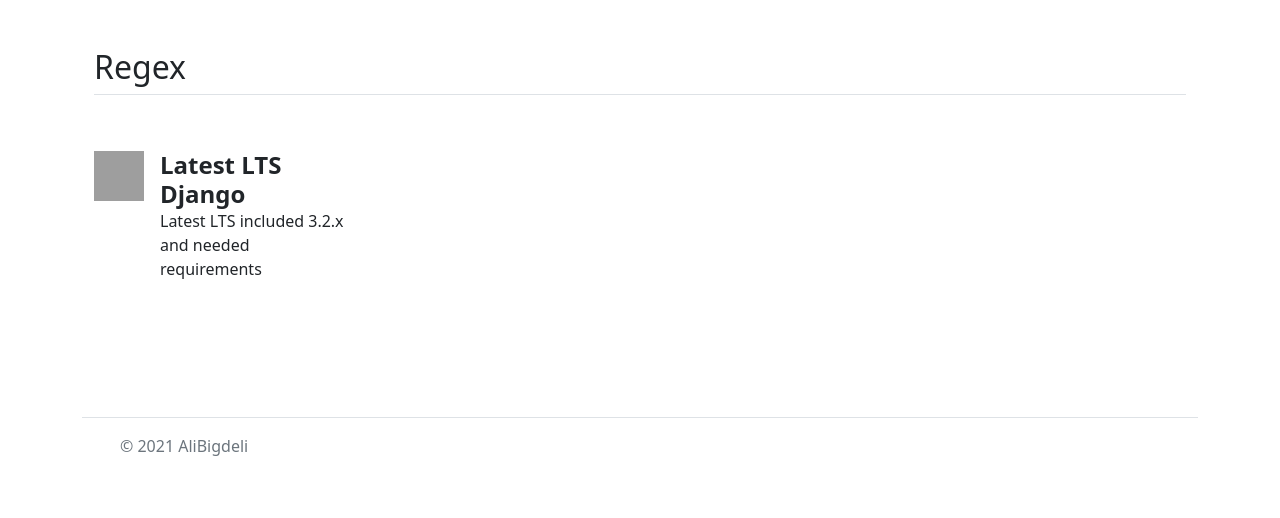
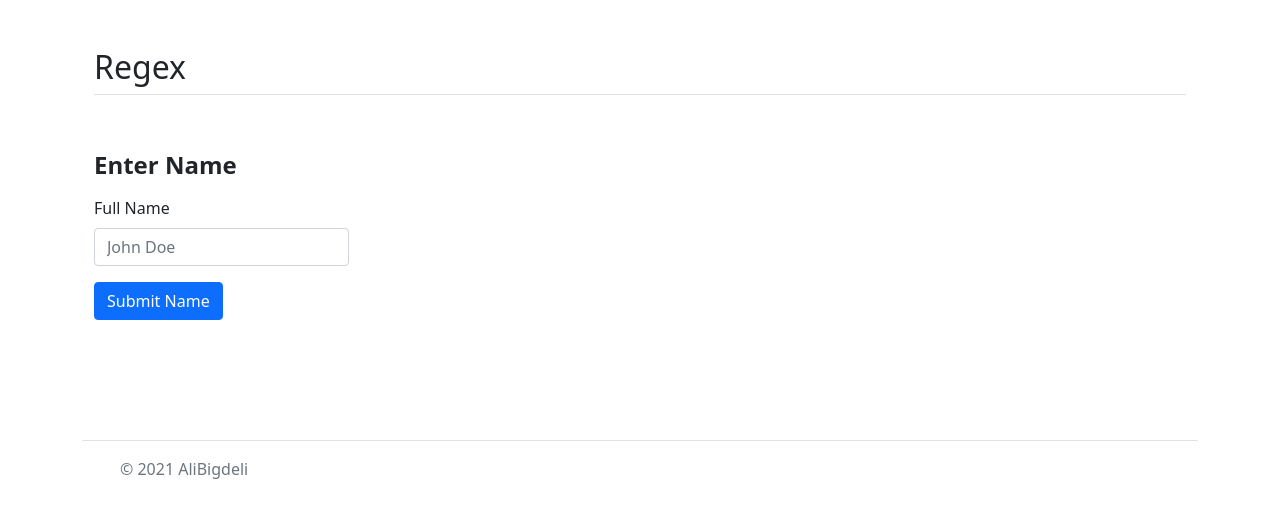
Before and after one commit to alirezaemrani/Ultimate-Django4.2-Template-main, a Django app: template core/templates/website/index.html in a window 1280 px wide. Shown: the part 72-590 px from the top of the page. Run offline with Django 4.2, Linux system fonts and the light colour scheme; the template is opened without the code that fills it, so the values that code supplies are empty; grey boxes are pictures that could not be loaded.

Commit message:
Update index for Name

```diff
--- a/core/templates/website/index.html
+++ b/core/templates/website/index.html
@@ -14,17 +14,23 @@
     <h2 class="pb-2 border-bottom">Regex</h2>
 
     <div class="row row-cols-1 row-cols-sm-2 row-cols-md-3 row-cols-lg-4 g-4 py-5">
-        <div class="col d-flex align-items-start">
-            <img class="bi text-muted flex-shrink-0 me-3"
-                src="https://icons-for-free.com/iconfiles/png/512/bxl+django-1325051932950782714.png" width="50"
-                height="50">
 
 
-            <div>
-                <h4 class="fw-bold mb-0">Latest LTS Django</h4>
-                <p>Latest LTS included 3.2.x and needed requirements</p>
+        <div class="col d-flex align-items-start flex-column">
+            <h4 class="fw-bold mb-3">Enter Name</h4>
+            <form>
+                <div class="mb-3">
+                    <label for="fullName" class="form-label">Full Name</label>
+                    <input type="text"
+                           class="form-control"
+                           id="fullName"
+                           name="fullName"
+                           placeholder="John Doe"
+                           required>
+                </div>
+                <button type="submit" class="btn btn-primary">Submit Name</button>
+            </form>
             </div>
-        </div>
 
 
     </div>
```
